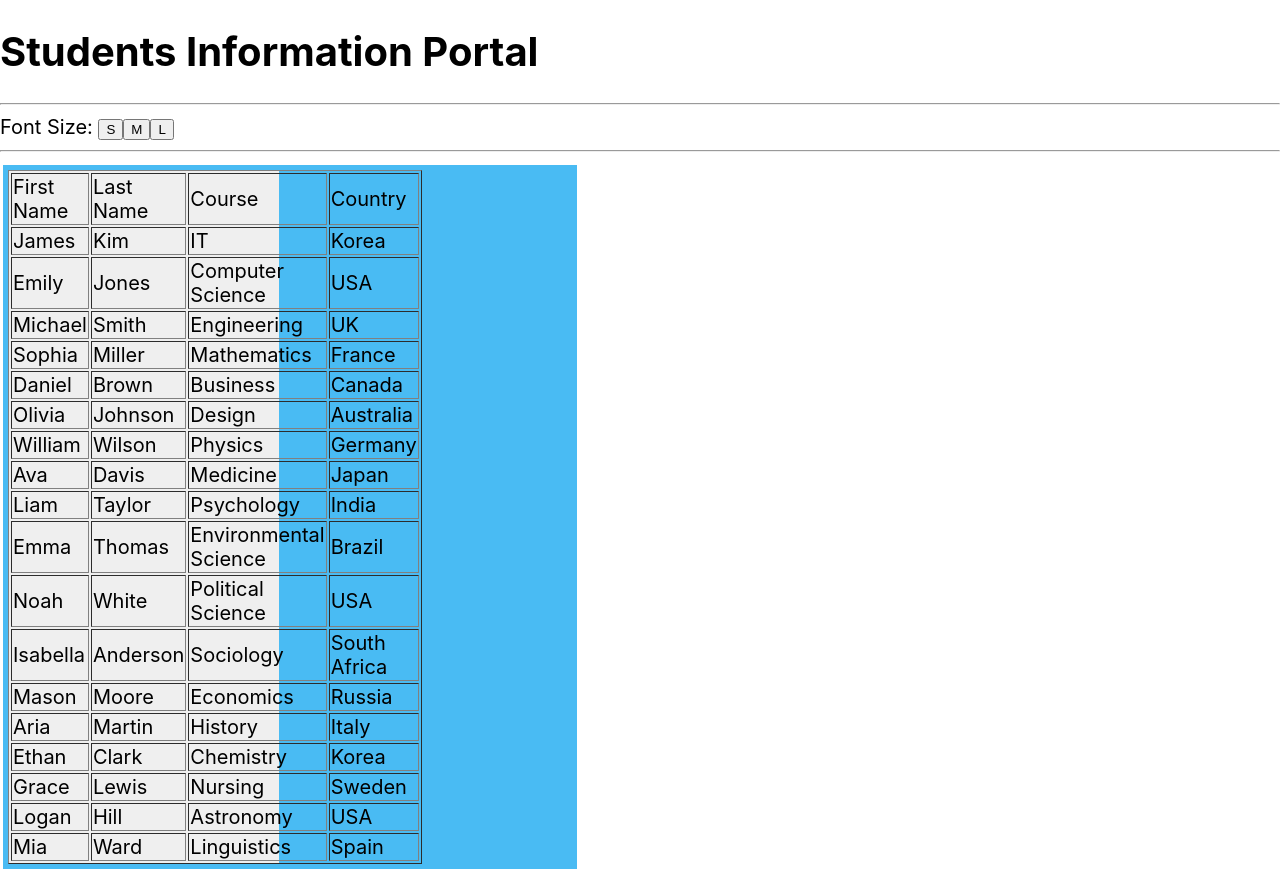
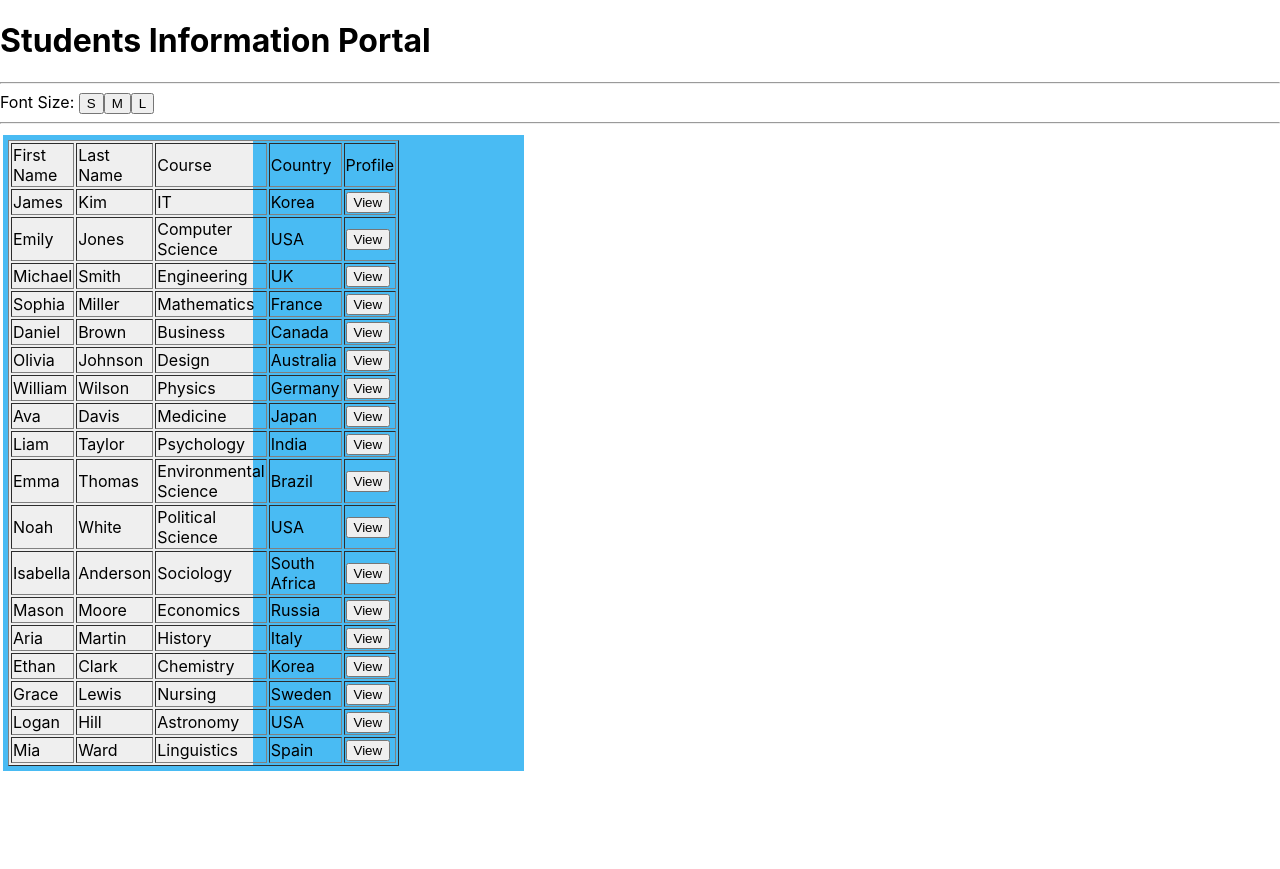
Before and after one commit to musnymubarak/IT3133-2024-React_Project, a React (Create React App) app in the folder studentapp/: page / in a window 1280 px wide. After the commit the page ends 800 px from the top, so only its background shows below. Built offline with nearby package versions, Linux system fonts and the light colour scheme.

Commit message:
View button added

```diff
--- a/studentapp/src/App.js
+++ b/studentapp/src/App.js
@@ -5,7 +5,7 @@ import { students } from './data/StudentsDb'
 import StudentTable from './Components/StudentTable';
 
 function App() {
-  const [fontSize, setFontSize] = useState('medium');
+  const [fontSize, setFontSize] = useState('small');
 
   const handleFontSizeChange = (size) => {
     setFontSize(size);
--- a/studentapp/src/Components/StudentTable.js
+++ b/studentapp/src/Components/StudentTable.js
@@ -11,6 +11,7 @@ export default function StudentTable(props) {
                             <td>Last Name</td>
                             <td>Course</td>
                             <td>Country</td>
+                            <td>Profile</td>
                         </tr>
                     </thead>
                     <tbody>
@@ -21,6 +22,7 @@ export default function StudentTable(props) {
                                     <td>{student.lastName}</td>
                                     <td>{student.course}</td>
                                     <td>{student.address.country}</td>
+                                    <td><button>View</button></td>
                                 </tr>
                             )
 
```
